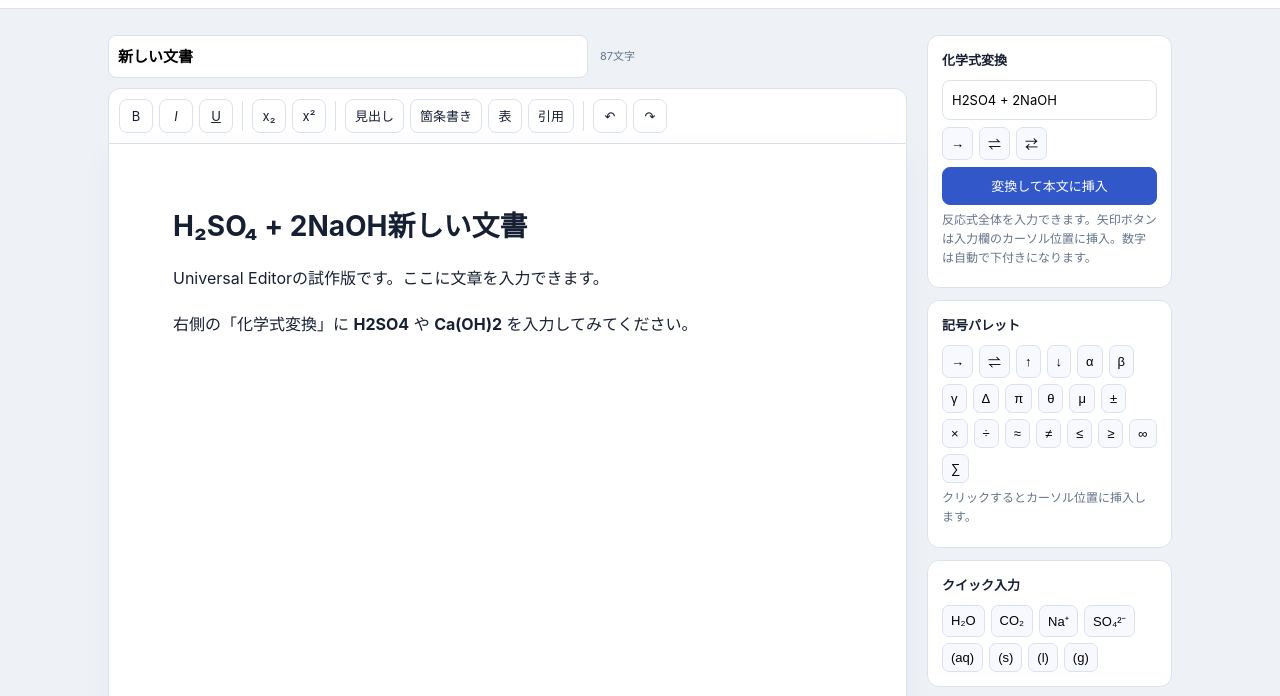
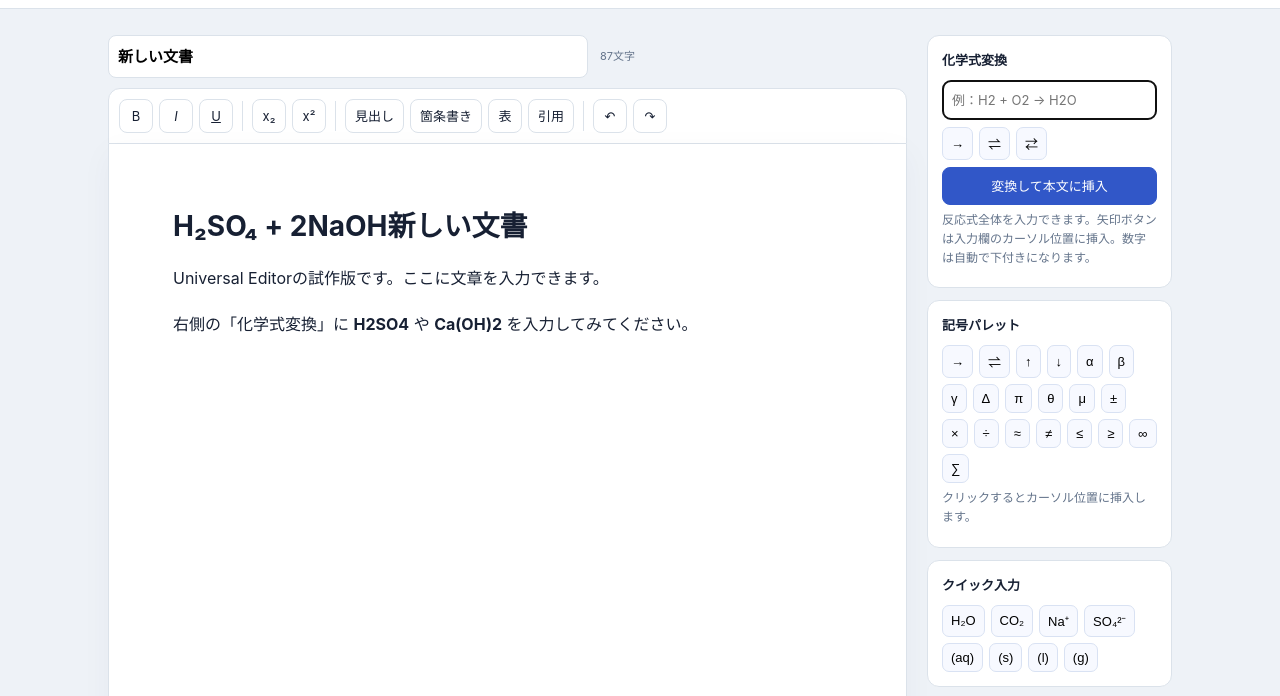
Before and after one commit to reindeelastew/universal-editor, a plain HTML site: page index.html in a window 1280 px wide. Both pictures are taken after a click on the button "変換して本文に挿入". Shown: the part 53-749 px from the top of the page. Drawn offline with Linux system fonts and the light colour scheme.

Commit message:
Clear formula input after inserting

```diff
--- a/index.html
+++ b/index.html
@@ -161,7 +161,13 @@ document.getElementById('reactionArrows').addEventListener('click',e=>{
  formulaInput.setRangeText(b.dataset.arrow,start,end,'end');
  formulaInput.focus();
 });
-document.getElementById('insertFormula').onclick=()=>{const v=formulaInput.value.trim();if(v)insertText(chemistryToUnicode(v));};
+document.getElementById('insertFormula').onclick=()=>{
+ const v=formulaInput.value.trim();
+ if(!v)return;
+ insertText(chemistryToUnicode(v));
+ formulaInput.value='';
+ formulaInput.focus();
+};
 document.getElementById('symbols').addEventListener('click',e=>{if(e.target.classList.contains('chip'))insertText(e.target.textContent);});
 document.querySelectorAll('[data-insert]').forEach(b=>b.addEventListener('click',()=>insertText(b.dataset.insert)));
 let saveTimer;
```
